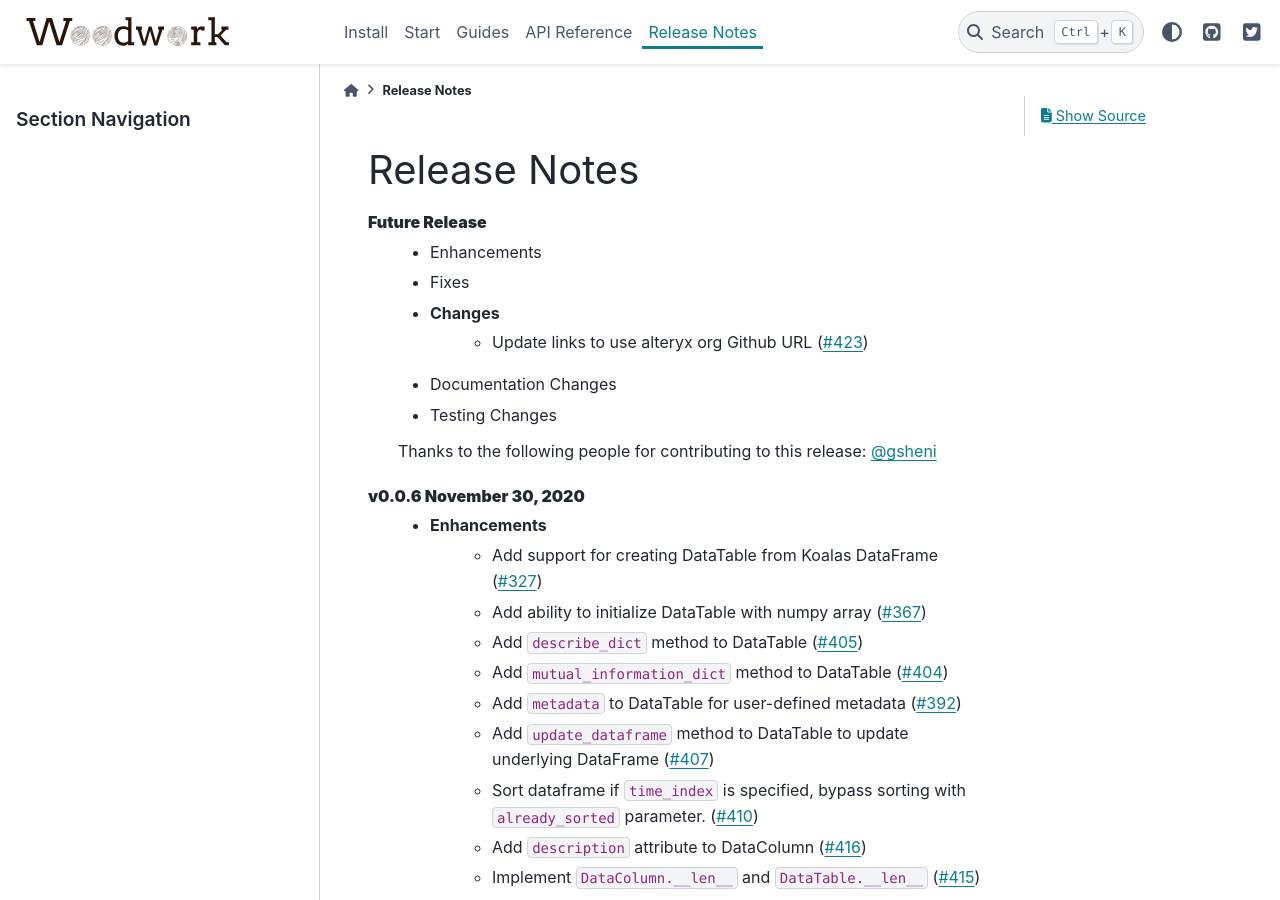
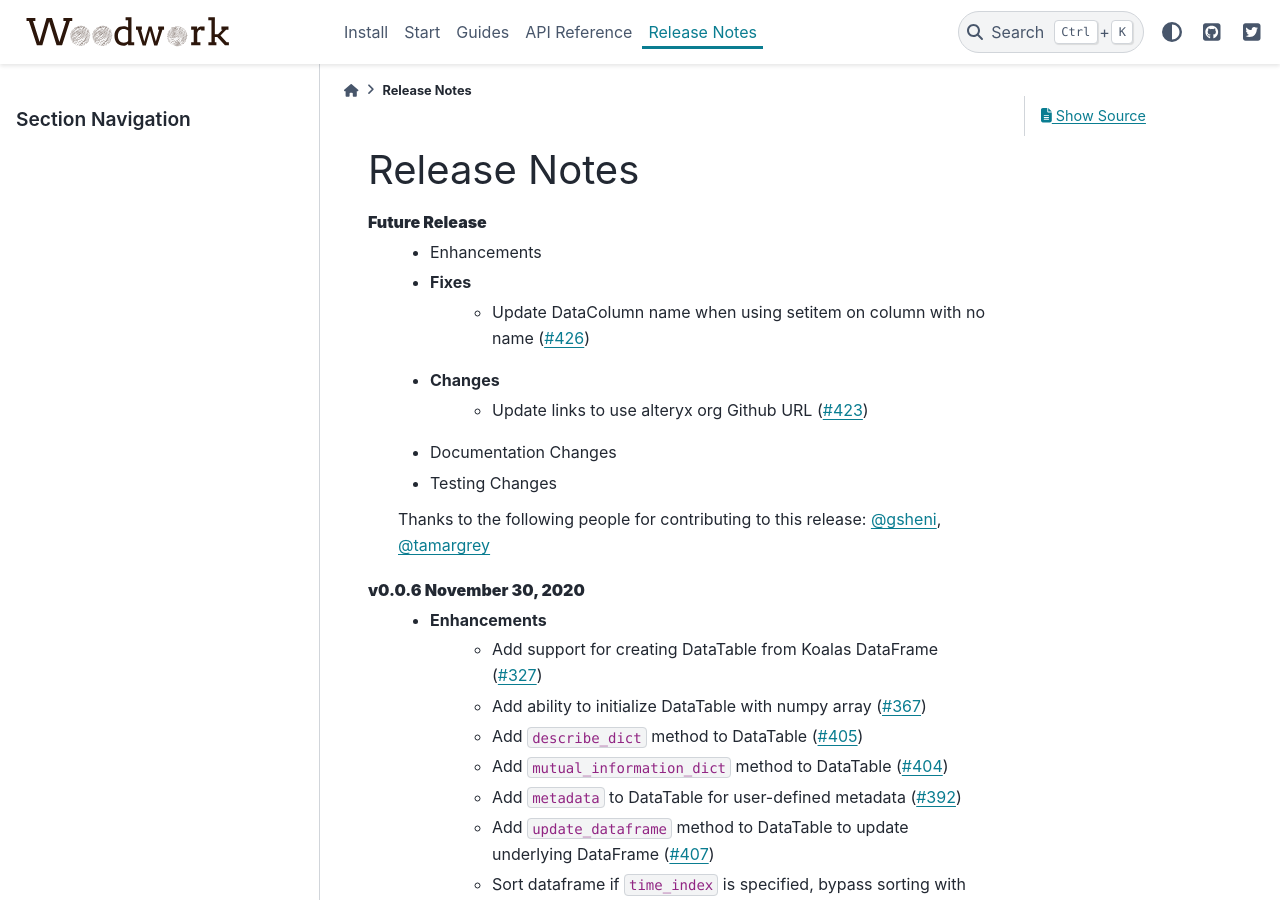
Before and after one commit to alteryx/woodwork, a Sphinx documentation site: the page built from docs/source/release_notes.rst, in a window 1280 px wide and 900 px high. Built offline with Sphinx 7.4.7 and the PyData theme 0.15.4, drawn with Linux system fonts in a browser that asks for light colours; comment, search, counter and statistics services are not loaded.

Commit message:
Add release note

```diff
--- a/docs/source/release_notes.rst
+++ b/docs/source/release_notes.rst
@@ -5,13 +5,14 @@ Release Notes
 **Future Release**
     * Enhancements
     * Fixes
+        * Update DataColumn name when using setitem on column with no name (:pr:`426`)
     * Changes
         * Update links to use alteryx org Github URL (:pr:`423`)
     * Documentation Changes
     * Testing Changes
 
     Thanks to the following people for contributing to this release:
-    :user:`gsheni`
+    :user:`gsheni`, :user:`tamargrey`
 
 **v0.0.6 November 30, 2020**
     * Enhancements
```
Also changed, not shown: 1 other file.
